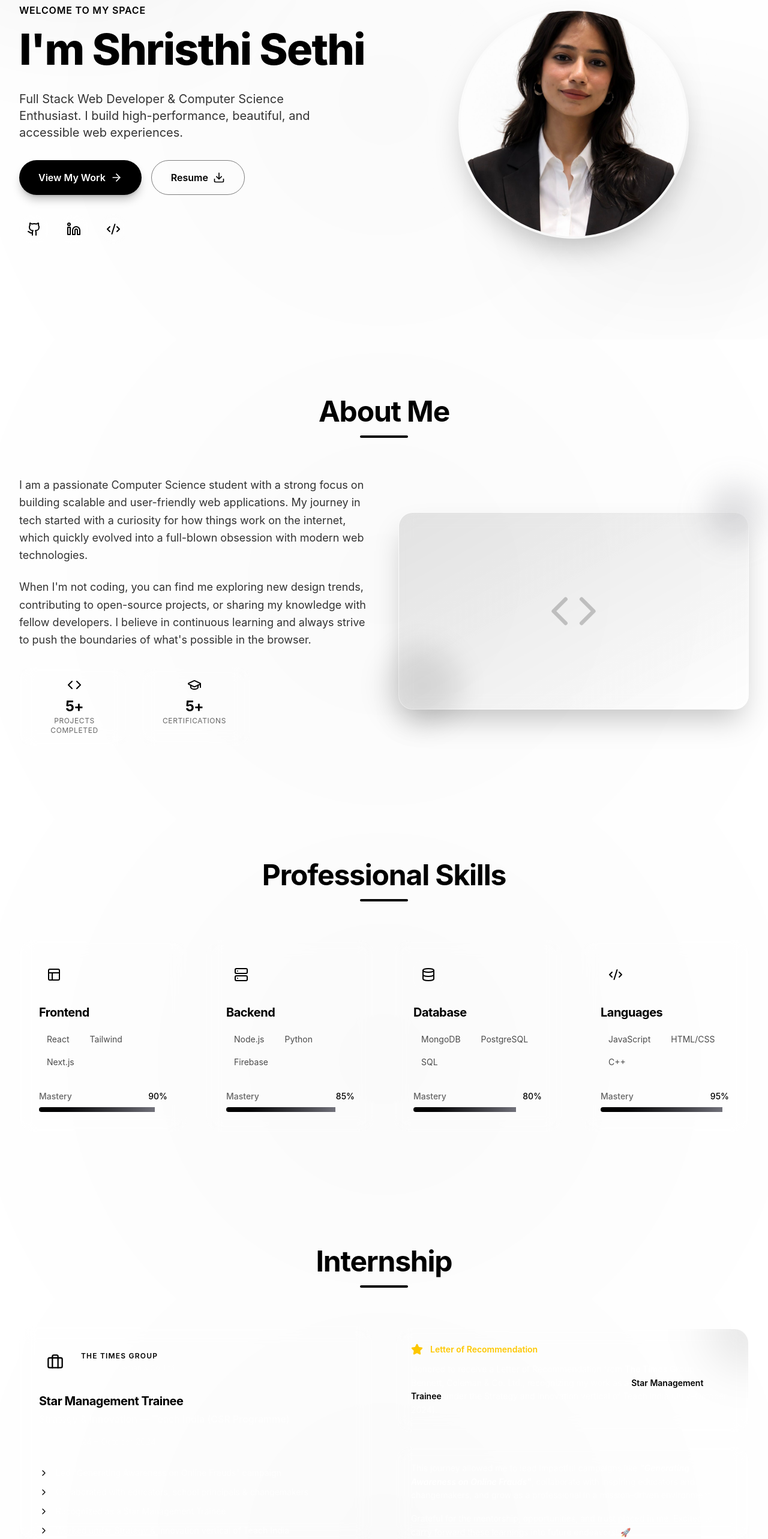
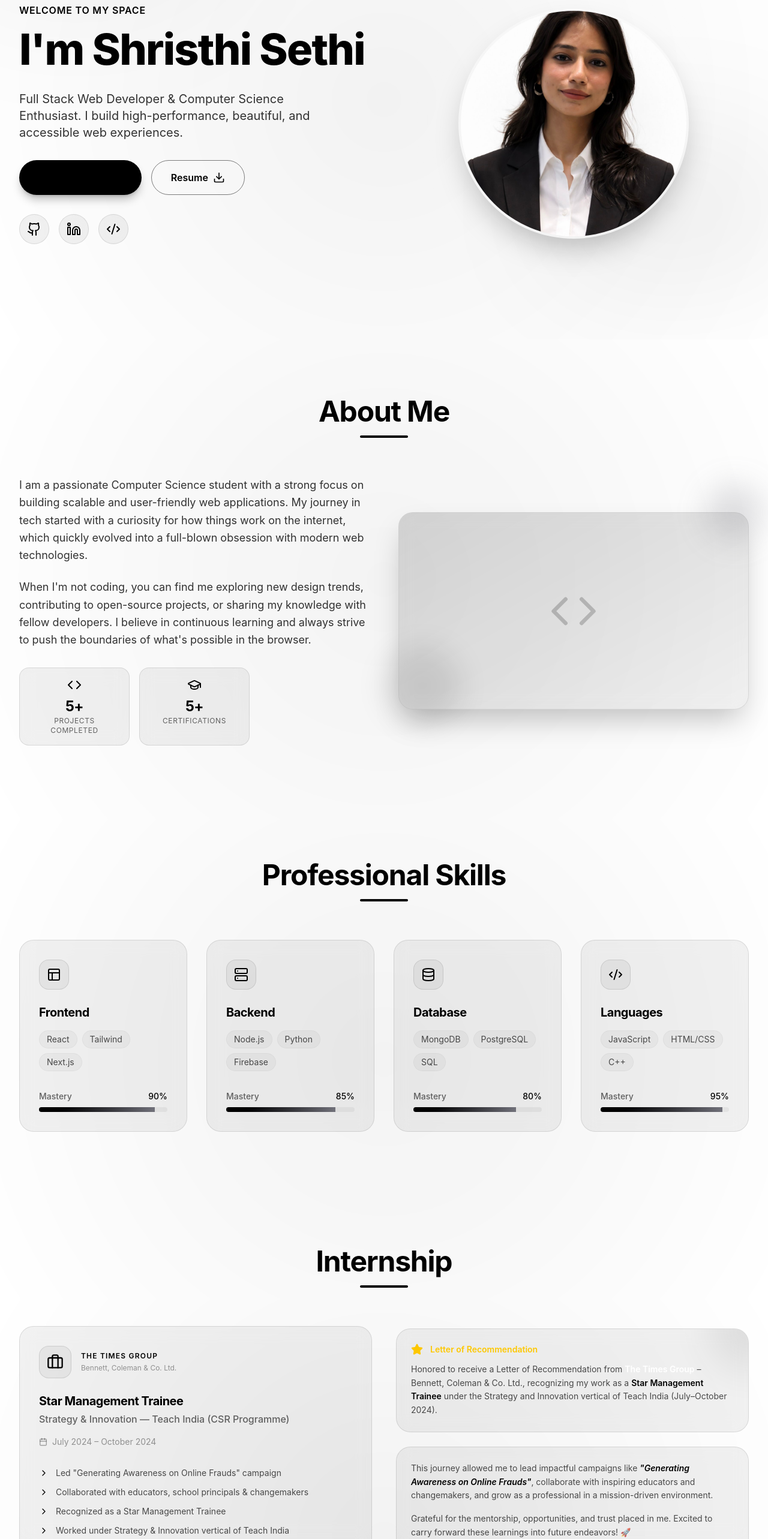
Before and after one commit to shri9461/shristhi-portfolio, a React (Vite) app: page / in a window 1280 px wide. Shown: the part 234-2800 px from the top of the page at 60% size. Built offline with nearby package versions, Linux system fonts and the light colour scheme.

Commit message:
Fix font contrast in light mode by using mode-aware foreground/surface variables

```diff
--- a/src/components/About.jsx
+++ b/src/components/About.jsx
@@ -54,7 +54,7 @@ const About = () => {
             className="relative"
           >
             <div className="aspect-video glass rounded-3xl overflow-hidden shadow-2xl">
-              <div className="absolute inset-0 bg-gradient-to-br from-primary/10 to-transparent" />
+              <div className="absolute inset-0 bg-gradient-to-br from-foreground/10 to-transparent" />
               <div className="flex items-center justify-center h-full">
                 <Code size={80} className="text-primary opacity-20" />
               </div>
--- a/src/components/Contact.jsx
+++ b/src/components/Contact.jsx
@@ -74,7 +74,7 @@ const Contact = () => {
                 { icon: MapPin, label: 'Location', value: 'India' },
               ].map((item, index) => (
                 <div key={index} className="flex items-center gap-4">
-                  <div className="p-3 bg-primary/10 md:bg-transparent rounded-xl flex items-center justify-center">
+                  <div className="p-3 bg-foreground/10 md:bg-transparent rounded-xl flex items-center justify-center">
                     <Mail className="text-primary" size={24} />
                   </div>
                   <div>
@@ -127,7 +127,7 @@ const Contact = () => {
                     value={formData.name}
                     onChange={handleChange}
                     required
-                    className="w-full bg-white/5 border border-white/10 rounded-xl px-4 py-3 focus:outline-none focus:border-primary transition-colors"
+                    className="w-full bg-foreground/5 border border-border-subtle rounded-xl px-4 py-3 focus:outline-none focus:border-primary transition-colors"
                     placeholder="Enter your name"
                   />
                 </div>
@@ -139,7 +139,7 @@ const Contact = () => {
                     value={formData.email}
                     onChange={handleChange}
                     required
-                    className="w-full bg-white/5 border border-white/10 rounded-xl px-4 py-3 focus:outline-none focus:border-primary transition-colors"
+                    className="w-full bg-foreground/5 border border-border-subtle rounded-xl px-4 py-3 focus:outline-none focus:border-primary transition-colors"
                     placeholder="Enter your email"
                   />
                 </div>
--- a/src/components/Education.jsx
+++ b/src/components/Education.jsx
@@ -50,11 +50,11 @@ const Education = () => {
               whileInView={{ opacity: 1, x: 0 }}
               viewport={{ once: true }}
               transition={{ duration: 0.6, delay: index * 0.1 }}
-              className="glass p-8 rounded-3xl border border-white/10 hover:border-primary/50 transition-all duration-300 group"
+              className="glass p-8 rounded-3xl border border-border-subtle hover:border-primary/50 transition-all duration-300 group"
             >
               <div className="flex flex-col md:flex-row md:items-center justify-between gap-6">
                 <div className="flex gap-6">
-                  <div className="flex-shrink-0 w-14 h-14 bg-white/5 rounded-2xl border border-white/10 flex items-center justify-center group-hover:scale-110 transition-transform duration-300">
+                  <div className="flex-shrink-0 w-14 h-14 bg-foreground/5 rounded-2xl border border-border-subtle flex items-center justify-center group-hover:scale-110 transition-transform duration-300">
                     {edu.icon}
                   </div>
                   <div>
@@ -62,7 +62,7 @@ const Education = () => {
                       {edu.institution}
                     </h3>
                     <p className="text-primary font-medium mb-2">{edu.degree}</p>
-                    <div className="flex flex-wrap gap-4 text-sm text-white/40">
+                    <div className="flex flex-wrap gap-4 text-sm text-foreground/40">
                       <div className="flex items-center gap-1">
                         <MapPin size={14} />
                         <span>{edu.location}</span>
--- a/src/components/Footer.jsx
+++ b/src/components/Footer.jsx
@@ -2,7 +2,7 @@ import { Github, Linkedin, Code2 } from 'lucide-react'
 
 const Footer = () => {
     return (
-      <footer className="py-12 border-t border-white/5 mt-20">
+      <footer className="py-12 border-t border-foreground/5 mt-20">>
         <div className="max-w-7xl mx-auto px-4 sm:px-6 lg:px-8">
           <div className="flex flex-col md:flex-row justify-between items-center gap-6">
             <div className="text-2xl font-bold text-primary">
@@ -14,7 +14,7 @@ const Footer = () => {
             </p>
 
             <div className="flex items-center gap-6">
-              <div className="flex gap-4 text-sm opacity-50 mr-4 border-r border-white/10 pr-6">
+              <div className="flex gap-4 text-sm opacity-50 mr-4 border-r border-foreground/10 pr-6">>
                 <a href="#about" className="hover:text-primary transition-colors">About</a>
                 <a href="#projects" className="hover:text-primary transition-colors">Projects</a>
                 <a href="#contact" className="hover:text-primary transition-colors">Contact</a>
--- a/src/components/Internship.jsx
+++ b/src/components/Internship.jsx
@@ -31,29 +31,29 @@ const Internship = () => {
             whileInView={{ opacity: 1, x: 0 }}
             viewport={{ once: true }}
             transition={{ duration: 0.7 }}
-            className="glass p-8 rounded-3xl border border-white/10 hover:border-primary/50 transition-all duration-300 group"
+            className="glass p-8 rounded-3xl border border-border-subtle hover:border-primary/50 transition-all duration-300 group"
           >
             {/* Company badge */}
             <div className="flex items-center gap-4 mb-6">
-              <div className="inline-flex p-3 bg-white/5 rounded-2xl border border-white/10 group-hover:border-primary/40 transition-colors">
+              <div className="inline-flex p-3 bg-foreground/5 rounded-2xl border border-border-subtle group-hover:border-primary/40 transition-colors">
                 <Briefcase className="text-primary" size={28} />
               </div>
               <div>
                 <p className="text-xs font-semibold uppercase tracking-widest text-primary mb-1">
                   The Times Group
                 </p>
-                <p className="text-xs text-white/40">Bennett, Coleman &amp; Co. Ltd.</p>
+                <p className="text-xs text-foreground/40">Bennett, Coleman &amp; Co. Ltd.</p>
               </div>
             </div>
 
             <h3 className="text-xl font-bold mb-1 group-hover:text-primary transition-colors">
               Star Management Trainee
             </h3>
-            <p className="text-white/60 font-medium mb-4">
+            <p className="text-foreground/60 font-medium mb-4">
               Strategy &amp; Innovation — Teach India (CSR Programme)
             </p>
 
-            <div className="flex items-center gap-2 text-sm text-white/40 mb-8">
+            <div className="flex items-center gap-2 text-sm text-foreground/40 mb-8">
               <Calendar size={14} />
               <span>July 2024 – October 2024</span>
             </div>
@@ -67,7 +67,7 @@ const Internship = () => {
                   whileInView={{ opacity: 1, x: 0 }}
                   viewport={{ once: true }}
                   transition={{ duration: 0.4, delay: i * 0.1 }}
-                  className="flex items-start gap-3 text-sm text-white/70"
+                  className="flex items-start gap-3 text-sm text-foreground/70"
                 >
                   <ChevronRight
                     size={16}
@@ -96,7 +96,7 @@ const Internship = () => {
                   Letter of Recommendation
                 </span>
               </div>
-              <p className="text-sm text-white/70 leading-relaxed">
+              <p className="text-sm text-foreground/70 leading-relaxed">
                 Honored to receive a Letter of Recommendation from{' '}
                 <span className="text-white font-semibold">The Times Group</span>{' '}
                 – Bennett, Coleman &amp; Co. Ltd., recognizing my work as a{' '}
@@ -109,16 +109,16 @@ const Internship = () => {
             </div>
 
             {/* Reflection paragraph */}
-            <div className="glass rounded-3xl border border-white/10 p-6">
-              <p className="text-sm text-white/70 leading-relaxed mb-4">
+            <div className="glass rounded-3xl border border-foreground/10 p-6">
+              <p className="text-sm text-foreground/70 leading-relaxed mb-4">
                 This journey allowed me to lead impactful campaigns like{' '}
-                <span className="text-white font-semibold italic">
+                <span className="text-foreground font-semibold italic">
                   "Generating Awareness on Online Frauds"
                 </span>
                 , collaborate with inspiring educators and changemakers, and grow
                 as a professional in a mission-driven environment.
               </p>
-              <p className="text-sm text-white/70 leading-relaxed">
+              <p className="text-sm text-foreground/70 leading-relaxed">
                 Grateful for the mentorship, opportunities, and trust placed in
                 me. Excited to carry forward these learnings into future
                 endeavors! 🚀
--- a/src/components/Skills.jsx
+++ b/src/components/Skills.jsx
@@ -31,15 +31,15 @@ const Skills = () => {
               whileInView={{ opacity: 1, y: 0 }}
               viewport={{ once: true }}
               transition={{ duration: 0.6, delay: index * 0.1 }}
-              className="glass p-8 rounded-3xl border border-white/10 hover:border-primary/50 transition-all duration-300"
+              className="glass p-8 rounded-3xl border border-border-subtle hover:border-primary/50 transition-all duration-300"
             >
-              <div className="mb-6 inline-flex p-3 bg-white/5 rounded-2xl border border-white/10">
+              <div className="mb-6 inline-flex p-3 bg-foreground/5 rounded-2xl border border-border-subtle">
                 {skill.icon}
               </div>
               <h3 className="text-xl font-bold mb-4">{skill.name}</h3>
               <div className="flex flex-wrap gap-2">
                 {skill.items.map((item, i) => (
-                  <span key={i} className="px-3 py-1 bg-white/5 border border-white/5 rounded-full text-sm opacity-70">
+                  <span key={i} className="px-3 py-1 bg-foreground/5 border border-foreground/5 rounded-full text-sm opacity-70">
                     {item}
                   </span>
                 ))}
@@ -49,7 +49,7 @@ const Skills = () => {
                   <span className="opacity-60">Mastery</span>
                   <span className="text-primary">{skill.level}</span>
                 </div>
-                <div className="h-2 bg-white/5 rounded-full overflow-hidden">
+                <div className="h-2 bg-foreground/5 rounded-full overflow-hidden">
                   <motion.div
                     initial={{ width: 0 }}
                     whileInView={{ width: skill.level }}
--- a/src/index.css
+++ b/src/index.css
@@ -1,22 +1,30 @@
 @import "tailwindcss";
 
 @theme {
-  --color-primary: #000000;
-  --color-secondary: #71717a;
-  --color-background-light: #ffffff;
-  --color-background-dark: #000000;
-  --color-text-light: #000000;
-  --color-text-dark: #ffffff;
+  --color-primary: var(--primary-color);
+  --color-secondary: var(--secondary-color);
+  --color-foreground: var(--foreground-color);
+  --color-background: var(--background-color);
+  --color-surface: var(--surface-color);
+  --color-border-subtle: var(--border-color);
 }
 
 :root {
   --primary-color: #000000;
   --secondary-color: #71717a;
+  --foreground-color: #000000;
+  --background-color: #ffffff;
+  --surface-color: rgba(0, 0, 0, 0.05);
+  --border-color: rgba(0, 0, 0, 0.1);
 }
 
 .dark {
   --primary-color: #ffffff;
   --secondary-color: #a1a1aa;
+  --foreground-color: #ffffff;
+  --background-color: #000000;
+  --surface-color: rgba(255, 255, 255, 0.05);
+  --border-color: rgba(255, 255, 255, 0.1);
 }
 
 html {
@@ -24,15 +32,14 @@ html {
 }
 
 body {
-  @apply bg-background-light text-text-light transition-colors duration-300 antialiased;
+  @apply bg-background text-foreground transition-colors duration-300 antialiased;
   font-family: 'Inter', system-ui, -apple-system, sans-serif;
-  background-image: radial-gradient(circle at 50% 50%, rgba(0, 0, 0, 0.02) 0%, transparent 100%);
+  background-image: radial-gradient(circle at 50% 50%, var(--surface-color) 0%, transparent 100%);
   background-attachment: fixed;
 }
 
 .dark body {
-  @apply bg-background-dark text-text-dark;
-  background-color: #000000;
+  @apply bg-background text-foreground;
   background-image:
     radial-gradient(at 0% 0%, rgba(255, 255, 255, 0.05) 0, transparent 50%),
     radial-gradient(at 100% 0%, rgba(255, 255, 255, 0.02) 0, transparent 50%),
@@ -42,15 +49,21 @@ body {
 }
 
 @layer base {
-  h1, h2, h3, h4, h5, h6 {
+
+  h1,
+  h2,
+  h3,
+  h4,
+  h5,
+  h6 {
     @apply font-bold tracking-tight;
   }
 }
 
 .glass {
-  @apply bg-white/10 backdrop-blur-md border border-white/20;
+  @apply bg-foreground/5 backdrop-blur-md border border-foreground/10;
 }
 
 .dark .glass {
-  @apply bg-black/20 border-white/10;
+  @apply bg-foreground/5 border-foreground/10;
 }
```
Also changed, not shown: src/components/Certificates.jsx (+6 -6 lines), src/components/Navbar.jsx (+6 -6 lines), src/components/Projects.jsx (+5 -5 lines), src/components/Resume.jsx (+6 -6 lines), src/components/Training.jsx (+4 -4 lines).
